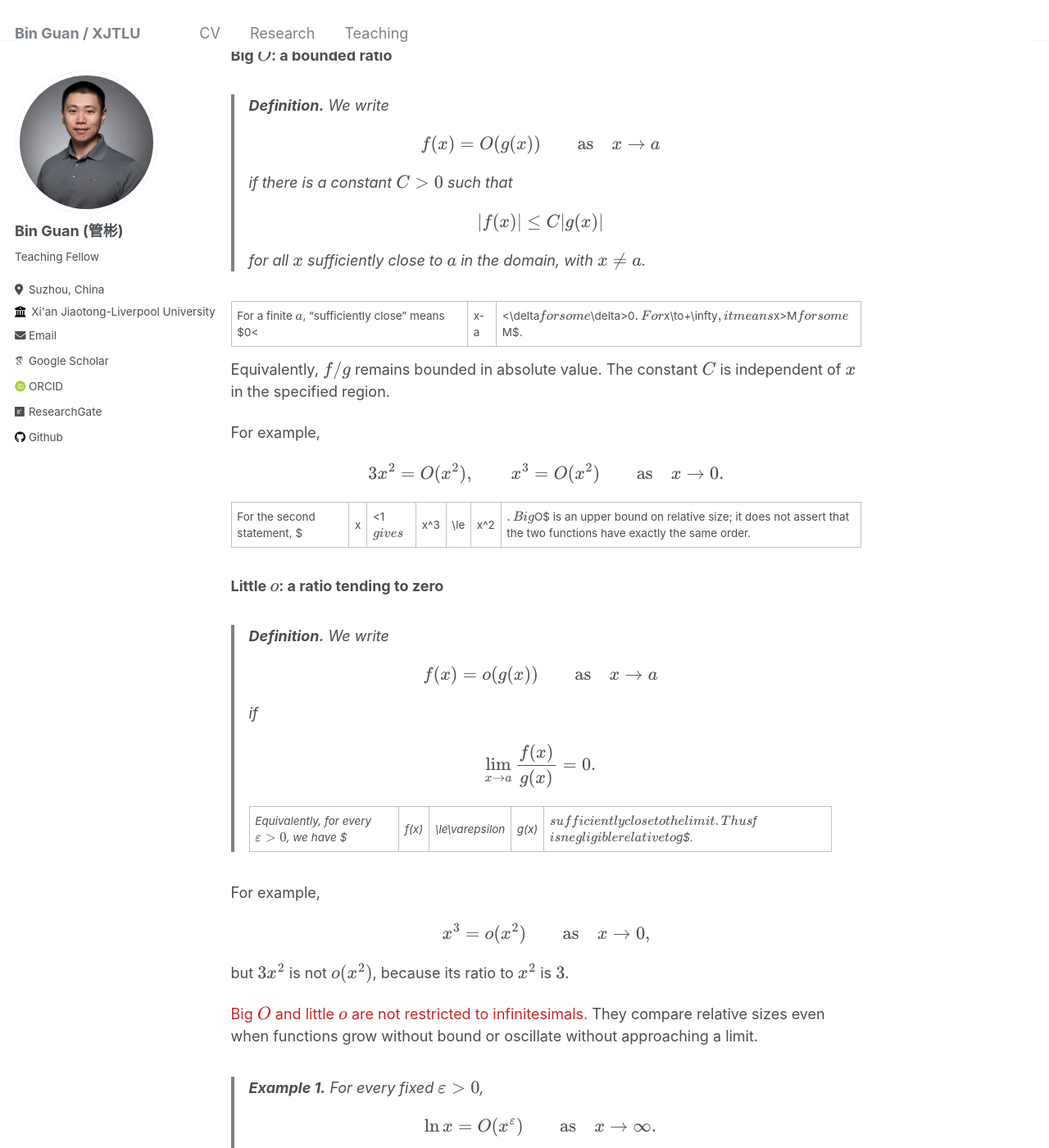
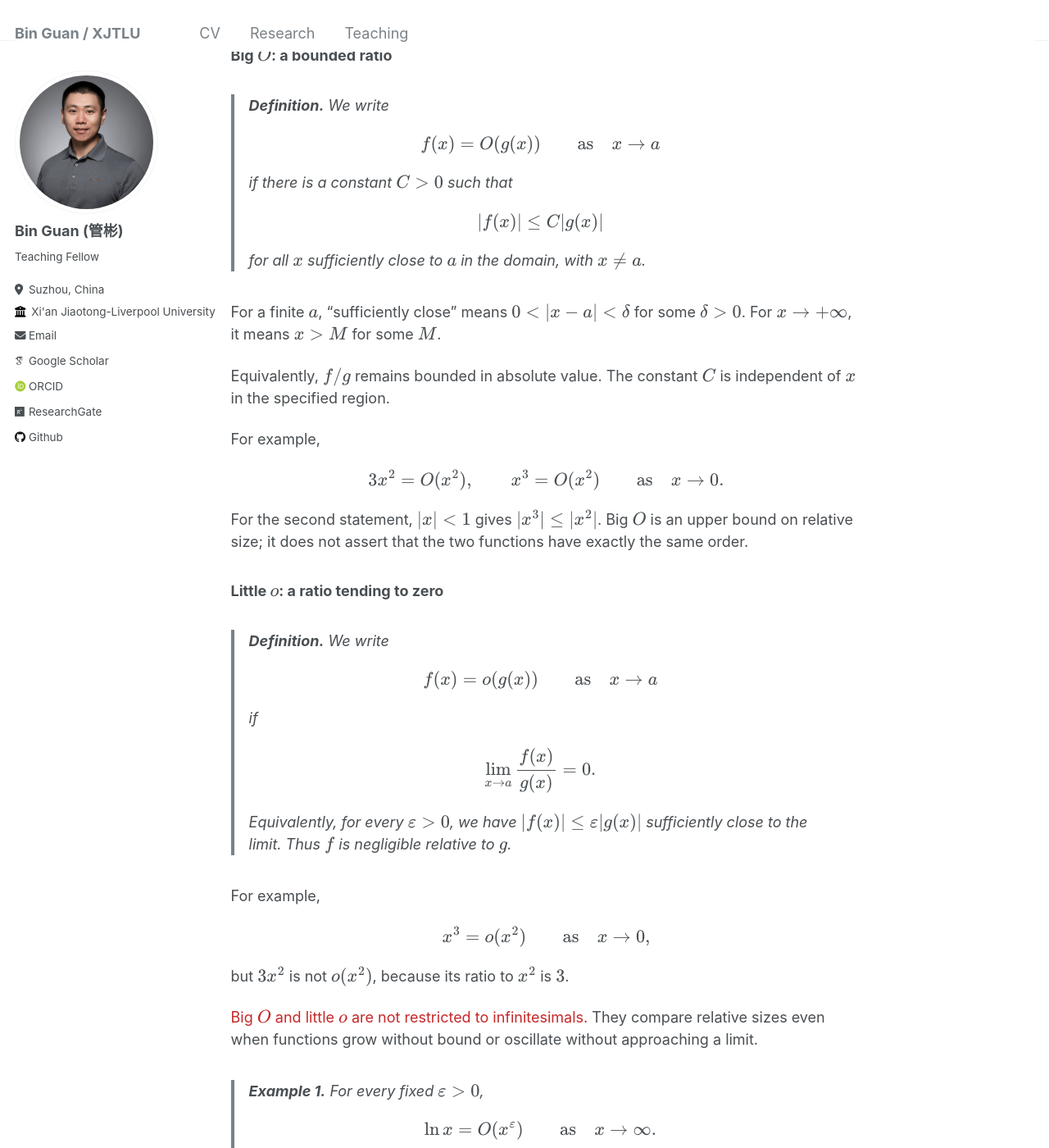
Before and after one commit to bguanmath/bguanmath.github.io, a Jekyll site: the page built from _posts/2026-09-28-landau-symbols.md, in a window 1280 px wide and 1400 px high, scrolled down 448 px. Shown: the whole window at 82% size. Built offline with Jekyll 4.4.1, drawn with Linux system fonts in a browser that asks for light colours; some web fonts are replaced; some of the changed text lies outside the part shown.

Commit message:
blog debug

```diff
--- a/_posts/2026-09-28-landau-symbols.md
+++ b/_posts/2026-09-28-landau-symbols.md
@@ -24,13 +24,13 @@ Throughout this section, $x\to a$ is a specified limiting process, and $g(x)$ is
 > if there is a constant $C>0$ such that
 >
 > $$
-> |f(x)|\le C|g(x)|
+> \lvert f(x)\rvert\le C\lvert g(x)\rvert
 > $$
 >
 > for all $x$ sufficiently close to $a$ in the domain, with $x\ne a$.
 
 
-For a finite $a$, "sufficiently close" means $0<|x-a|<\delta$ for some $\delta>0$. For $x\to+\infty$, it means $x>M$ for some $M$.
+For a finite $a$, "sufficiently close" means $0<\lvert x-a\rvert<\delta$ for some $\delta>0$. For $x\to+\infty$, it means $x>M$ for some $M$.
 
 Equivalently, $f/g$ remains bounded in absolute value. The constant $C$ is independent of $x$ in the specified region.
 
@@ -44,7 +44,7 @@ x^3=O(x^2)
 $$
 
 
-For the second statement, $|x|<1$ gives $|x^3|\le|x^2|$. Big $O$ is an upper bound on relative size; it does not assert that the two functions have exactly the same order.
+For the second statement, $\lvert x\rvert<1$ gives $\lvert x^3\rvert\le\lvert x^2\rvert$. Big $O$ is an upper bound on relative size; it does not assert that the two functions have exactly the same order.
 
 ### Little $o$: a ratio tending to zero
 
@@ -61,7 +61,7 @@ For the second statement, $|x|<1$ gives $|x^3|\le|x^2|$. Big $O$ is an upper bou
 > \lim_{x\to a}\frac{f(x)}{g(x)}=0.
 > $$
 >
-> Equivalently, for every $\varepsilon>0$, we have $|f(x)|\le\varepsilon|g(x)|$ sufficiently close to the limit. Thus $f$ is negligible relative to $g$.
+> Equivalently, for every $\varepsilon>0$, we have $\lvert f(x)\rvert\le\varepsilon\lvert g(x)\rvert$ sufficiently close to the limit. Thus $f$ is negligible relative to $g$.
 
 For example,
 
@@ -96,7 +96,7 @@ but $3x^2$ is not $o(x^2)$, because its ratio to $x^2$ is $3$.
 > \sin x=O(1)\qquad\text{as}\quad x\to\infty,
 > $$
 >
-> because $|\sin x|\le1$ for every real $x$. Here $O(1)$ means bounded; the function $\sin x$ itself has no limit at infinity.
+> because $\lvert \sin x\rvert\le1$ for every real $x$. Here $O(1)$ means bounded; the function $\sin x$ itself has no limit at infinity.
 
 <span style="color: #c62828;">Always specify the limiting process</span>: $x^2=o(x)$ as $x\to0$, whereas $x=o(x^2)$ as $x\to+\infty$.
 
@@ -115,11 +115,11 @@ For infinitesimals, this is precisely the equivalence introduced in the companio
 Asymptotic equivalence implies both $f=O(g)$ and $g=O(f)$. Indeed, if $f/g\to1$, then sufficiently close to the limit point,
 
 $$
-\frac12\le\left|\frac{f(x)}{g(x)}\right|\le\frac32.
+\frac12\le\left\lvert\frac{f(x)}{g(x)}\right\rvert\le\frac32.
 $$
 
 
-Thus $|f|\le(3/2)|g|$ and $|g|\le2|f|$. The converse fails even when both big-$O$ relations hold: as $x\to\infty$, the functions $f(x)=2x$ and $g(x)=x$ satisfy both bounds, but $f/g=2$, so $f\not\sim g$.
+Thus $\lvert f\rvert\le(3/2)\lvert g\rvert$ and $\lvert g\rvert\le2\lvert f\rvert$. The converse fails even when both big-$O$ relations hold: as $x\to\infty$, the functions $f(x)=2x$ and $g(x)=x$ satisfy both bounds, but $f/g=2$, so $f\not\sim g$.
 
 ### Quotient limits and big $O$
 
@@ -136,19 +136,19 @@ Little $o$ implies big $O$, but the converse is false: for example, $3x^2=O(x^2)
 **Proof.** Let $f(x)/g(x)\to L\in\mathbb R$. By the definition of a limit, sufficiently close to the limit point,
 
 $$
-\left|\frac{f(x)}{g(x)}-L\right|<1.
+\left\lvert\frac{f(x)}{g(x)}-L\right\rvert<1.
 $$
 
 The triangle inequality gives
 
 $$
-\left|\frac{f(x)}{g(x)}\right|
-\le\left|\frac{f(x)}{g(x)}-L\right|+|L|
-<1+|L|.
+\left\lvert\frac{f(x)}{g(x)}\right\rvert
+\le\left\lvert\frac{f(x)}{g(x)}-L\right\rvert+\lvert L\rvert
+<1+\lvert L\rvert.
 $$
 
 
-Taking $C=1+{|L|}$ proves the big-$O$ bound. $\square$
+Taking $C=1+{\lvert L\rvert}$ proves the big-$O$ bound. $\square$
 
 For a counterexample to the converse, take $f(x)=\sin x$ and $g(x)=1$ as $x\to\infty$. We have $f=O(g)$, but the quotient takes the values $1$ along $\pi/2+2\pi n$ and $-1$ along $3\pi/2+2\pi n$, so it has no limit.
 
@@ -250,7 +250,7 @@ E_0(h)=\frac h6+o(h).
 $$
 
 
-Thus the absolute error is asymptotic to $|h|/6$. The constant approximation has an $O(h)$ error, but not an $o(h)$ error: it misses the first-order change of the function. At $h=1$, it gives $\sqrt{10}\approx3$, with an absolute error of about $0.16228$.
+Thus the absolute error is asymptotic to $\lvert h\rvert/6$. The constant approximation has an $O(h)$ error, but not an $o(h)$ error: it misses the first-order change of the function. At $h=1$, it gives $\sqrt{10}\approx3$, with an absolute error of about $0.16228$.
 
 To improve the approximation, we should let it change with $h$. The simplest choice is a linear polynomial, whose slope can be chosen to remove this first-order error.
 
```
Also changed, not shown: other parts of _posts/2026-09-28-landau-symbols.md (+1 -1 lines), _posts/2026-09-28-infinitesimals.md (+2 -4 lines).
